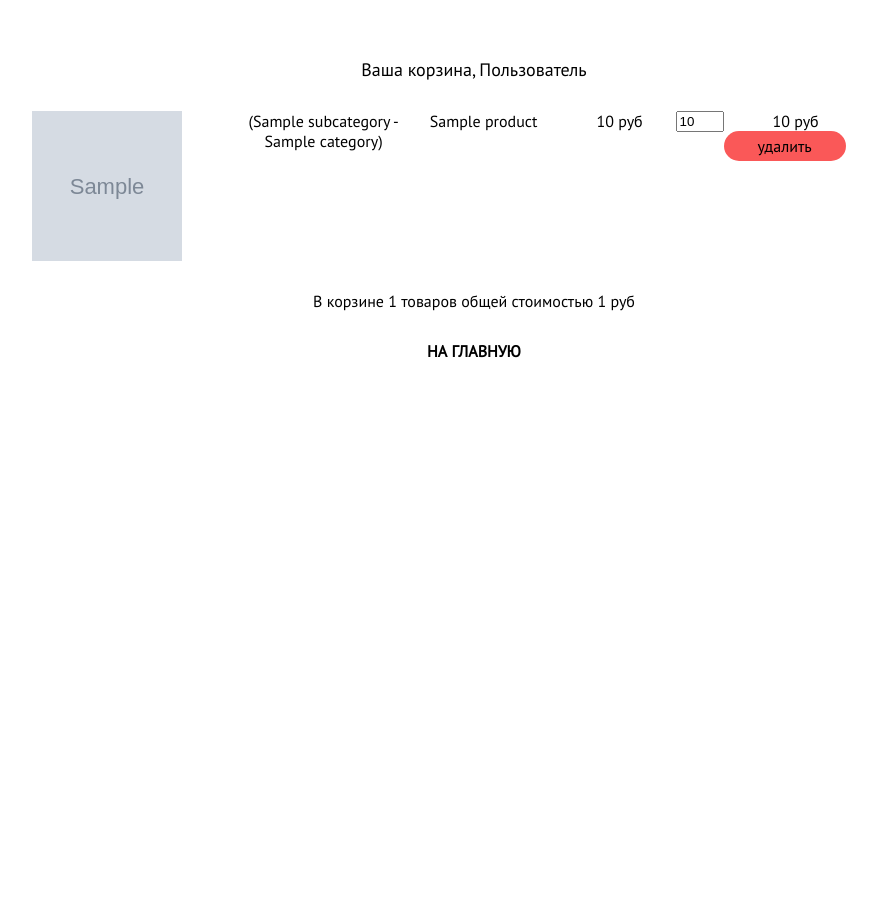
After one commit to vvsvsvv/BigAndTinyShop, a Django app: template geekshop/basketapp/templates/basketapp/index.html in a window 1280 px wide. The commit adds this page. Shown: the whole page, without its empty margins (166-1043 px from the left). Run offline with Django 3.2, Linux system fonts and the light colour scheme; the template is opened without the code that fills it: most values are stand-ins (such as "Sample title", 1, 10 or a date in 2020); grey boxes marked "Sample" are stand-in pictures; parts of the project's set-up code (start-up, migrations or seed data) failed here and were passed over; some libraries are stand-ins or nearby versions.

Commit message:
- basket page, remove from basket method

```diff
--- /dev/null
+++ b/geekshop/basketapp/templates/basketapp/base.html
@@ -0,0 +1,31 @@
+<!DOCTYPE html>
+{% load static %}
+<html>
+<head>
+	<meta charset="utf-8">
+	<title>
+        {% block title %}
+            {{ title|title }}
+        {% endblock %}
+    </title>
+    {% block css %}
+        <link rel="stylesheet" type="text/css" href="{% static 'css/style.css' %}">
+        <link href="https://fonts.googleapis.com/css?family=PT+Sans" rel="stylesheet">
+        <link rel="stylesheet" href="https://use.fontawesome.com/releases/v5.8.1/css/all.css" integrity="sha384-50oBUHEmvpQ+1lW4y57PTFmhCaXp0ML5d60M1M7uH2+nqUivzIebhndOJK28anvf" crossorigin="anonymous">
+    {% endblock %}
+    {% block js %}
+<!--        <script src="{% static 'js/jquery-3.2.1.min.js' %}"></script>-->
+<!--        <script src="{% static 'js/bootstrap.min.js' %}"></script>-->
+<!--        <script src="{% static 'js/basket_scripts.js' %}"></script>-->
+    {% endblock %}
+</head>
+<body>
+	<div class="container basket-container">
+        <div class="basket-head">
+            Ваша корзина, {{ user.first_name|title|default:'Пользователь' }}
+        </div>
+        {% block content %}
+        {% endblock %}
+	</div>
+</body>
+</html>
--- /dev/null
+++ b/geekshop/basketapp/templates/basketapp/includes/inc__basket_list.html
@@ -0,0 +1,30 @@
+{% for item in basket_items %}
+    <div class="basket-record">
+        <img src="/media/{{ item.product.image }}" alt="{{ item.product.short_desc }}">
+        <span class="category-name">
+            ({{ item.product.subcategory.name }} - {{ item.product.subcategory.category.name }})
+        </span>
+        <span class="product-name">
+            {{ item.product.name }}
+        </span>
+        <span class="product-price">
+            {{ item.product.price }}&nbspруб
+        </span>
+        <input type="number" name="{{ item.pk }}" min="0" value="{{ item.quantity }}">
+        <span class="product-cost">{{ item.product_cost }}&nbspруб</span>
+        <a href="{% url 'basket:remove' item.pk %}" class="btn-delete">
+            удалить
+        </a>
+    </div>
+{% endfor %}
+
+{% if basket_items %}
+    <div class="basket-summary">
+        В корзине {{ basket_items.0.total_quantity }} товаров общей стоимостью
+        {{ basket_items.0.total_cost }} руб
+    </div>
+{% endif %}
+
+<a href="{% url 'main:index' %}" class="btn btn-index">
+    на главную
+</a>
--- /dev/null
+++ b/geekshop/basketapp/templates/basketapp/index.html
@@ -0,0 +1,8 @@
+{% extends 'basketapp/base.html' %}
+{% load static %}
+
+{% block content %}
+    <div class="basket-list">
+        {% include 'basketapp/includes/inc__basket_list.html' %}
+    </div>
+{% endblock %}
--- a/geekshop/basketapp/urls.py
+++ b/geekshop/basketapp/urls.py
@@ -6,4 +6,5 @@ app_name = 'basketapp'
 urlpatterns = [
     path('', basket.index, name='index'),
     path('add/<int:pk>', basket.add, name='add'),
+    path('remove/<int:pk>', basket.remove, name='remove'),
 ]
--- a/geekshop/mainapp/templates/mainapp/includes/inc__main_menu.html
+++ b/geekshop/mainapp/templates/mainapp/includes/inc__main_menu.html
@@ -38,7 +38,7 @@
                 </a>
             {% endif %}
         </li>
-        <a href="#" class="menu-link basket">
+        <a href="{% url 'basket:index' %}" class="menu-link basket">
             <i class="fas fa-shopping-basket"></i>
             <span>
                 {% if basket %}
--- a/geekshop/static/css/style.css
+++ b/geekshop/static/css/style.css
@@ -389,10 +389,122 @@ input[type="text"]
 
 .btn:hover
 {
-    outline: 1px solid grey;
+    border-bottom: 2px solid #000000;
 }
 
 .btn:active
 {
     opacity: 0.8;
 }
+
+.basket-container
+{
+    width: 70%;
+    text-align: center;
+    padding: 50px;
+}
+
+.basket-head
+{
+    text-align: center;
+    font-size: 18px;
+    margin-bottom: 30px;
+}
+
+.basket-record
+{
+    margin-bottom: 30px;
+    height: 150px;
+/*    display: flex;
+    justify-content: space-between;
+    flex-wrap: wrap;*/
+    position: relative;
+    float: none;
+}
+
+.basket-record img
+{
+    width: 150px;
+    height: 150px;
+    object-fit: cover;
+    margin-right: 30px;
+    position: relative;
+    float: left;
+}
+
+.basket-list input[type="number"]
+{
+    width: 3em;
+    position: relative;
+    display: block;
+    float: left;
+}
+
+.basket-list span.category-name
+{
+    margin-left: 2em;
+    width: 10em;
+    position: relative;
+    display: block;
+    float: left;
+}
+
+.basket-list span.product-name
+{
+    margin-left: 1em;
+    width: 8em;
+    position: relative;
+    display: block;
+    float: left;
+}
+
+.basket-list span.product-price
+{
+    margin-left: 1em;
+    width: 7em;
+    position: relative;
+    display: block;
+    float: left;
+}
+
+.basket-list span.product-cost
+{
+    margin-left: 1em;
+    width: 7em;
+    position: relative;
+    display: block;
+    float: left;
+}
+
+.btn-delete
+{
+    width: 7em;
+    position: relative;
+    display: block;
+    float: left;
+    padding: 5px;
+    text-decoration: none;
+    color: #000000;
+    background-color: #FA5858;
+    border-radius: 15px;
+}
+
+.btn-delete:hover
+{
+    opacity: 0.8;
+}
+
+.basket-summary
+{
+    margin: 30px 20px;
+}
+
+.btn-index
+{
+    color: #000000;
+    margin: 30px 20px;
+    font-size: 16px;
+    font-weight: bold;
+    text-decoration: none;
+    text-transform: uppercase;
+}
```
Also changed, not shown: geekshop/basketapp/views.py (+14 -1 lines), geekshop/mainapp/views.py (+9 -0 lines).
